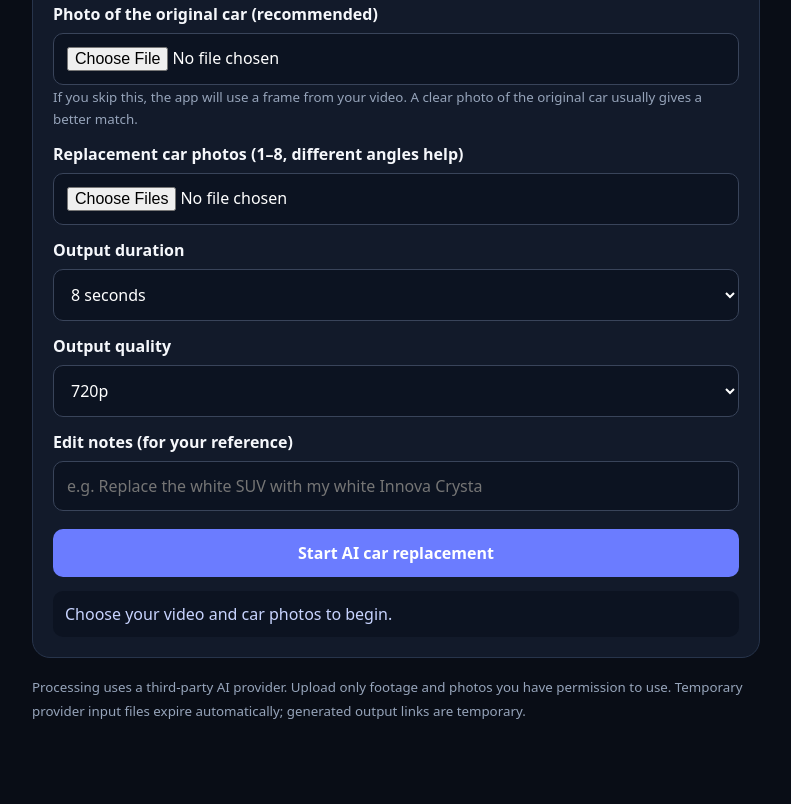
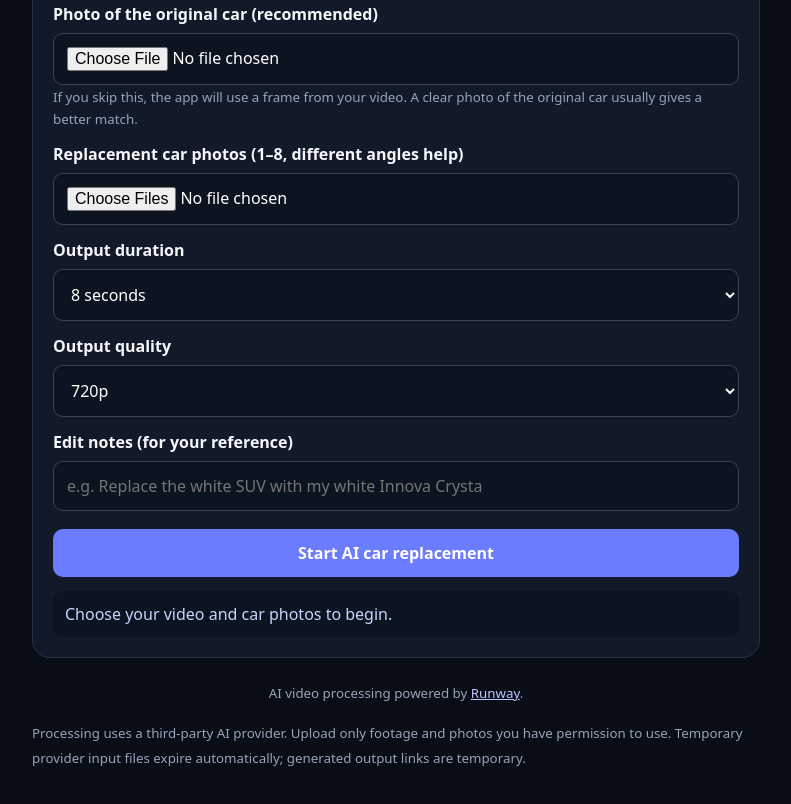
Before and after one commit to amatekar2009-ops/car-edit-ai-studio, a plain HTML site: page index.html in a window 1280 px wide. Shown: the part 604-1408 px from the top of the page, without its empty margins (244-1035 px from the left). Drawn offline with Linux system fonts and the light colour scheme; no server answers.

Commit message:
Add required Runway attribution

```diff
--- a/index.html
+++ b/index.html
@@ -13,7 +13,7 @@
 <label for="notes">Edit notes (for your reference)</label><input id="notes" name="notes" maxlength="1000" placeholder="e.g. Replace the white SUV with my white Innova Crysta">
 <button id="submit" type="submit">Start AI car replacement</button></form>
 <div class="preview" id="preview"></div><div class="status" id="status">Choose your video and car photos to begin.</div></section>
-<p><small>Processing uses a third-party AI provider. Upload only footage and photos you have permission to use. Temporary provider input files expire automatically; generated output links are temporary.</small></p></main>
+<p style="text-align:center;margin-top:22px"><small>AI video processing powered by <a href="https://runway.com" target="_blank" rel="noopener noreferrer">Runway</a>.</small></p><p><small>Processing uses a third-party AI provider. Upload only footage and photos you have permission to use. Temporary provider input files expire automatically; generated output links are temporary.</small></p></main>
 <script>
 const form=document.querySelector('#jobForm'),box=document.querySelector('#status'),btn=document.querySelector('#submit'),notice=document.querySelector('#engineNotice');
 fetch('/health').then(r=>r.json()).then(d=>{notice.textContent=d.engine_connected?'AI engine configured. Each render may use paid provider credits. Ask a parent or guardian before starting a render.':'AI engine code is installed, but the server API key has not been configured. No paid render can start yet.'}).catch(()=>{notice.textContent='Could not check engine status.'});
```
